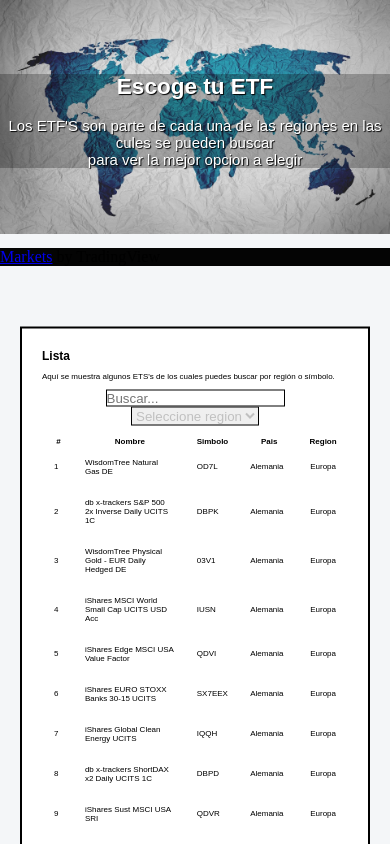
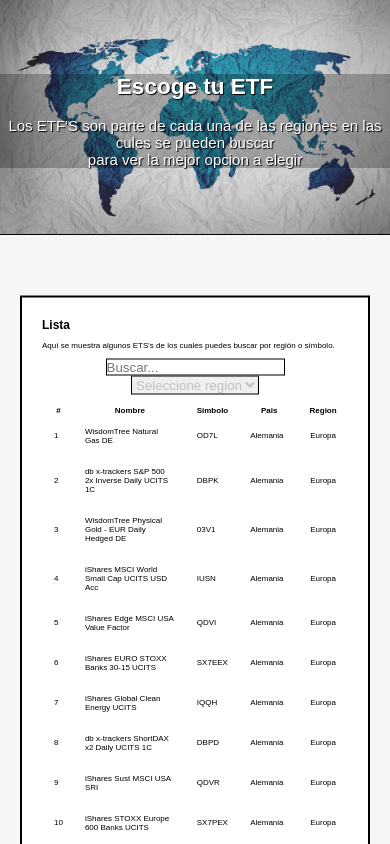
Before and after one commit to jonmaz55/listaetf, a plain HTML site: page index.html in a window 390 px wide. Shown: the top 844 px of the page. Drawn offline with nearby package versions, Linux system fonts and the light colour scheme; a script that the page names is missing; a web font is replaced by a local one.

Commit message:
v1.1.3.3

```diff
--- a/css/style.css
+++ b/css/style.css
@@ -126,7 +126,7 @@ tr td {
     height: auto;
   }
   .header {
-    height: 248px;
+    height: 217px;
   }
   .formulario {
     width: 10%;
```
